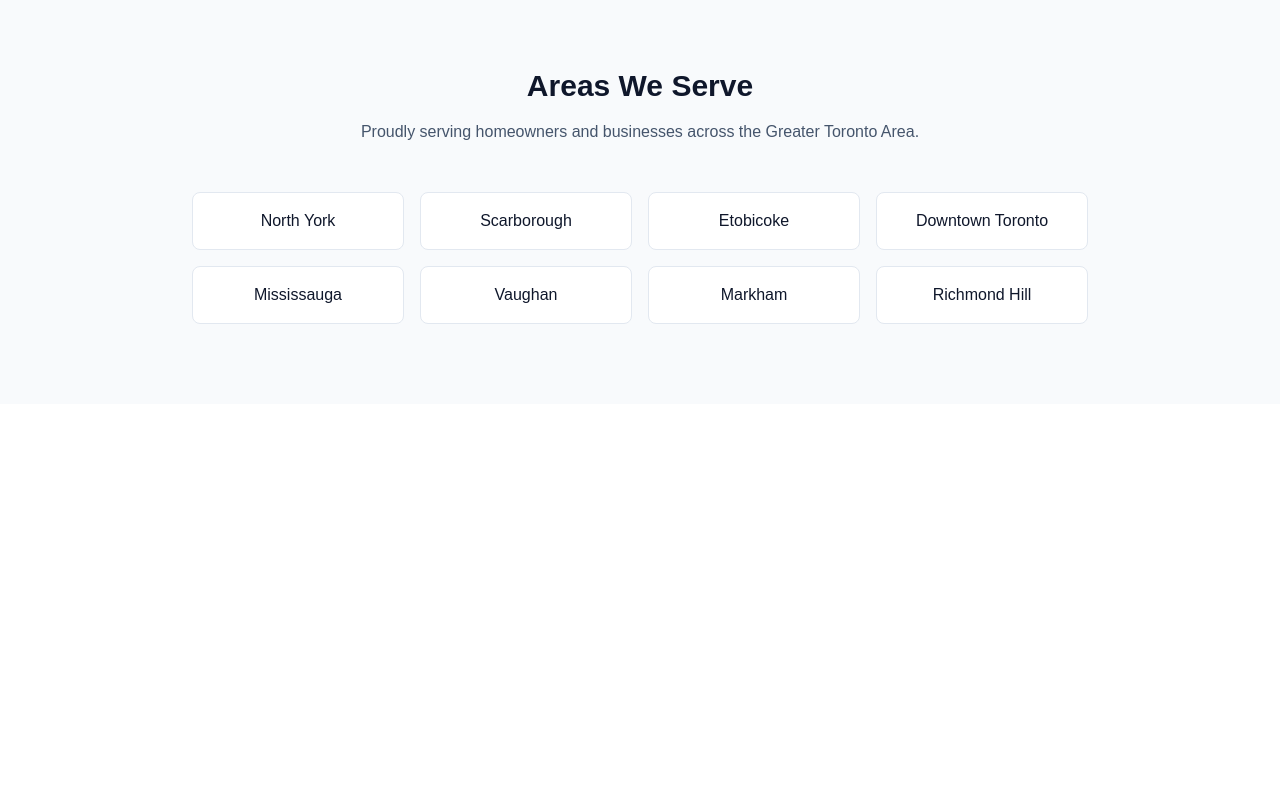
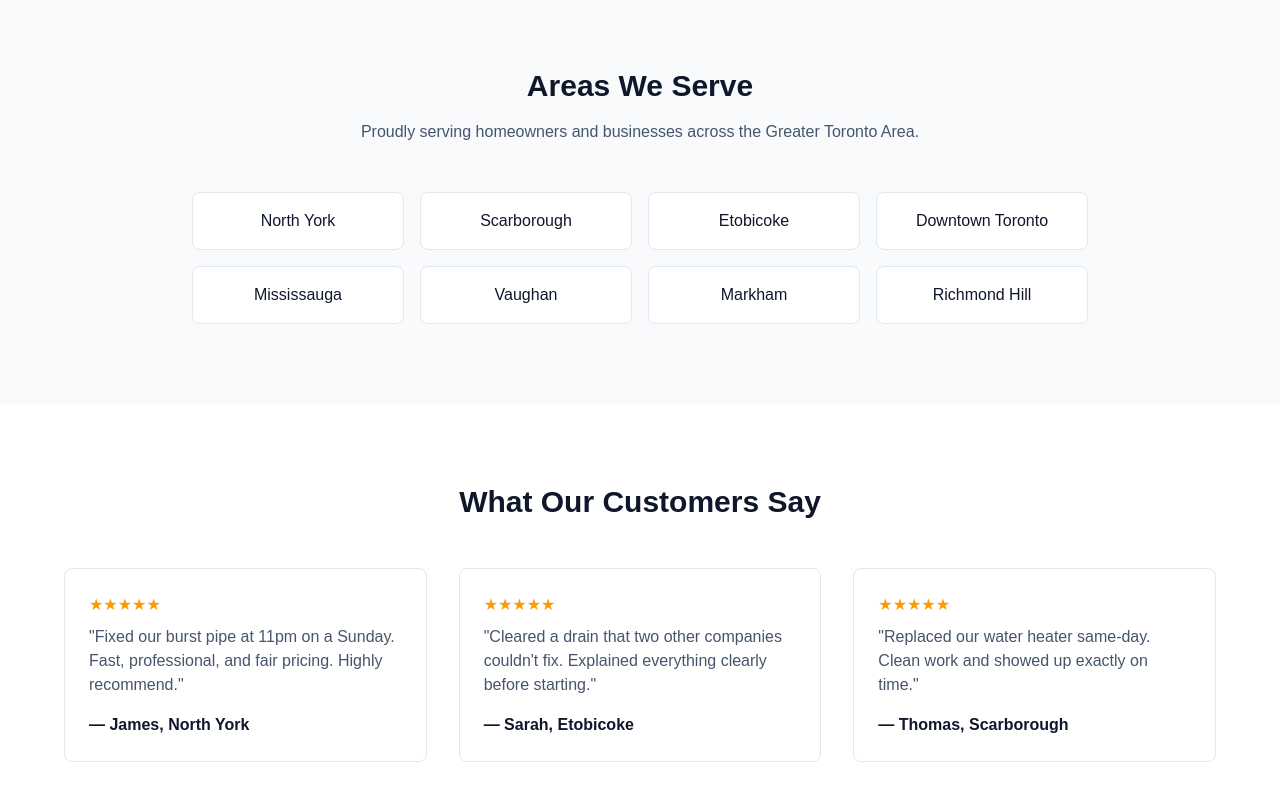
Before and after one commit to broda012/learning-web-dev, a Next.js app in the folder plumbing-site/: page / in a window 1280 px wide. Shown: the part 1440-2240 px from the top of the page. Before the commit the page ends 1844 px from the top, so only its background shows below. Built offline with nearby package versions, Linux system fonts and the light colour scheme.

Commit message:
Add customer Reviews section and matching nav link

```diff
--- a/plumbing-site/app/components/Navbar.js
+++ b/plumbing-site/app/components/Navbar.js
@@ -30,6 +30,9 @@ export default function Navbar() {
           <a href="#areas" className="hover:text-blue-400">
             Service Areas
           </a>
+          <a href="#reviews" className="hover:text-blue-400">
+            Reviews
+          </a>
         </div>
       </div>
 
@@ -56,6 +59,13 @@ export default function Navbar() {
           >
             Service Areas
           </a>
+          <a
+            href="#reviews"
+            onClick={() => setIsOpen(false)}
+            className="hover:text-blue-400"
+          >
+            Reviews
+          </a>
         </div>
       )}
     </nav>
--- a/plumbing-site/app/page.js
+++ b/plumbing-site/app/page.js
@@ -90,6 +90,38 @@ export default function Home() {
           </div>
         </div>
       </section>
+
+      <section id="reviews" className="bg-white text-slate-900 px-6 py-20">
+        <h2 className="text-3xl font-bold text-center mb-12">
+          What Our Customers Say
+        </h2>
+        <div className="max-w-6xl mx-auto grid grid-cols-1 md:grid-cols-3 gap-8">
+          <div className="border border-slate-200 rounded-lg p-6">
+            <p className="text-amber-500 mb-2">★★★★★</p>
+            <p className="text-slate-600 mb-4">
+              "Fixed our burst pipe at 11pm on a Sunday. Fast, professional,
+              and fair pricing. Highly recommend."
+            </p>
+            <p className="font-semibold">— James, North York</p>
+          </div>
+          <div className="border border-slate-200 rounded-lg p-6">
+            <p className="text-amber-500 mb-2">★★★★★</p>
+            <p className="text-slate-600 mb-4">
+              "Cleared a drain that two other companies couldn't fix.
+              Explained everything clearly before starting."
+            </p>
+            <p className="font-semibold">— Sarah, Etobicoke</p>
+          </div>
+          <div className="border border-slate-200 rounded-lg p-6">
+            <p className="text-amber-500 mb-2">★★★★★</p>
+            <p className="text-slate-600 mb-4">
+              "Replaced our water heater same-day. Clean work and showed up
+              exactly on time."
+            </p>
+            <p className="font-semibold">— Thomas, Scarborough</p>
+          </div>
+        </div>
+      </section>
     </main>
   );
 }
```
